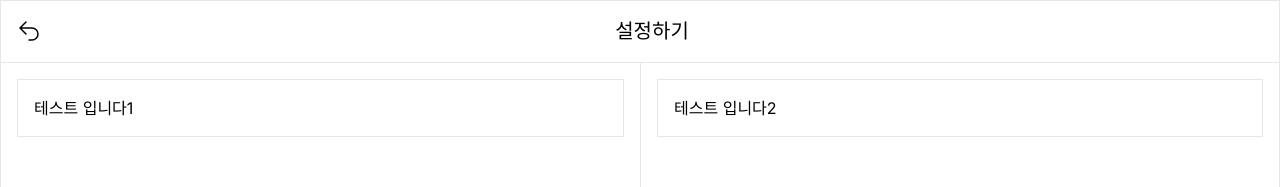
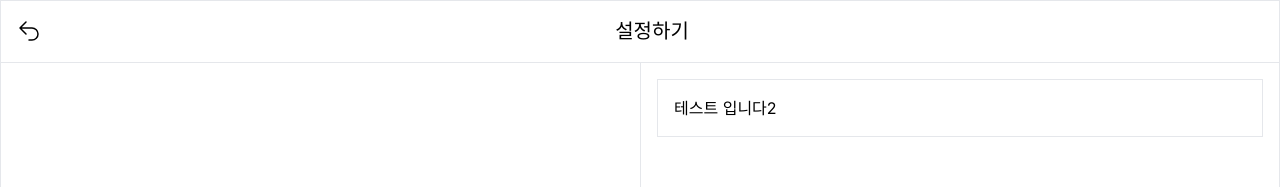
Before and after one commit to Eechul/collection_coupon_app, a Next.js app: page /setting in a window 1280 px wide. Shown: the top 187 px of the page. Built offline with nearby package versions, Linux system fonts and the light colour scheme.

Commit message:
승인번호 변경 폼을 만들어 보자

```diff
--- a/src/app/setting/page.tsx
+++ b/src/app/setting/page.tsx
@@ -6,7 +6,10 @@ export default function Setting() {
   return (
     <LeftRightPanelLayout
       left={
-        <Card content="테스트 입니다1"></Card>
+        <ul className="list-none">
+          <li content="승인번호 변경"></li>
+          <li content="승인번호 변경"></li>
+        </ul>
       }
       right={
         <Card content="테스트 입니다2"></Card>
```
